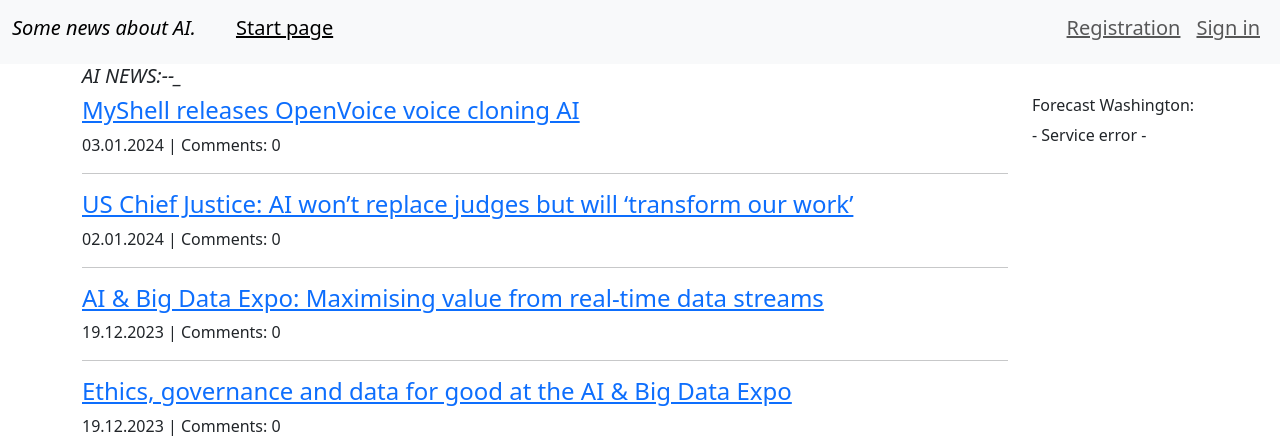
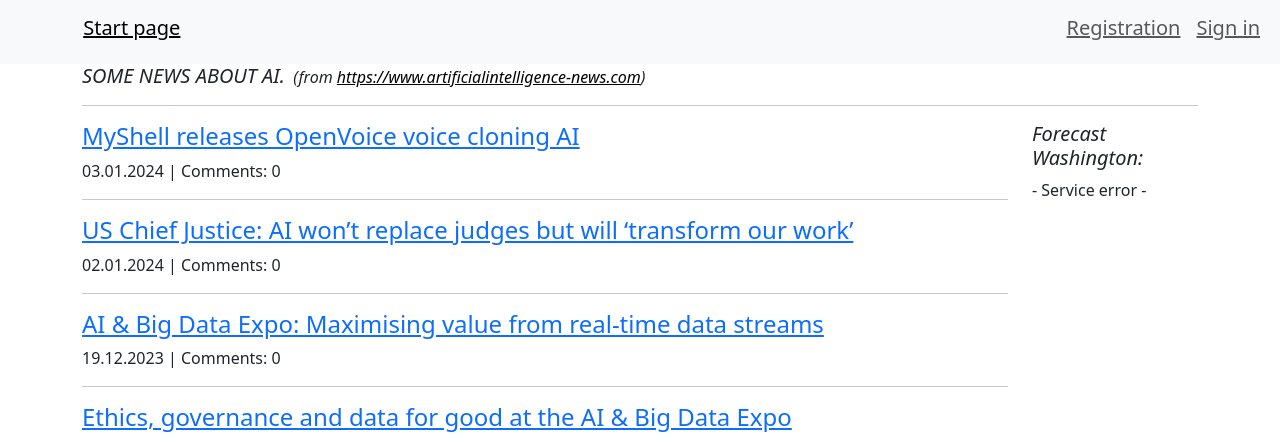
Before and after one commit to bondpy202212/newswebsite, a Flask app: page / in a window 1280 px wide. Shown: the top 436 px of the page. Run offline with Flask 3, Linux system fonts and the light colour scheme; data that the repository does not hold is empty; some libraries are stand-ins or nearby versions.

Commit message:
comment 7628

```diff
--- a/webapp/templates/base.html
+++ b/webapp/templates/base.html
@@ -29,7 +29,10 @@
   <body>
     {%  include 'menu.html' %}
     <div class="container">
-    <h5> <em>{{ page_title }}:--_</em> </h5>
+    <!-- <h5><em><h6> <em>SOME NEWS ABOUT AI.</em></h6>&nbsp;&nbsp;(from <a href="https://www.artificialintelligence-news.com" style="color: black;"> -->
+        <!-- <h6><em><h5> <em>SOME NEWS ABOUT AI.</em></h5>&nbsp;&nbsp;(from <a href="https://www.artificialintelligence-news.com" style="color: black;">https://www.artificialintelligence-news.com</a>)</em></h6> <hr/> -->
+        <h6 style="display: inline; margin: 0;"><em><h5 style="display: inline; margin: 0;"><em>SOME NEWS ABOUT AI.</em></h5></em></em></h6>&nbsp;&nbsp;<em>(from <a href="https://www.artificialintelligence-news.com" style="color: black;">https://www.artificialintelligence-news.com</a>)</em><hr/>
+    <!-- <h5> <em>{{ page_title }}:--_</em> </h5> -->
          {% block content %}{% endblock %}
 
 
--- a/webapp/templates/menu.html
+++ b/webapp/templates/menu.html
@@ -2,7 +2,7 @@
   <div class="container-fluid">
 
 
-  <h6><a class="navbar-brand" href="#"><em>Some news about AI.</em></a></h6>
+  <h6><a class="navbar-brand" href="#"><em>&nbsp;&nbsp;&nbsp;&nbsp;&nbsp;&nbsp;</em></a></h6>
     <button class="navbar-toggler" type="button" data-bs-toggle="collapse" data-bs-target="#navbarSupportedContent" aria-controls="navbarSupportedContent" aria-expanded="false" aria-label="Toggle navigation">
       <span class="navbar-toggler-icon"></span>
     </button>
--- a/webapp/templates/weather.html
+++ b/webapp/templates/weather.html
@@ -1,10 +1,10 @@
-<h6>Forecast
+<h5><em>Forecast
     {% if city_name %}
         {{ city_name }}:
     {% else %}
         - Service error -
     {% endif %}
-</h6>
+</em></h5>
 
 {% if weather %}
 
```
Also changed, not shown: 1 other file.
